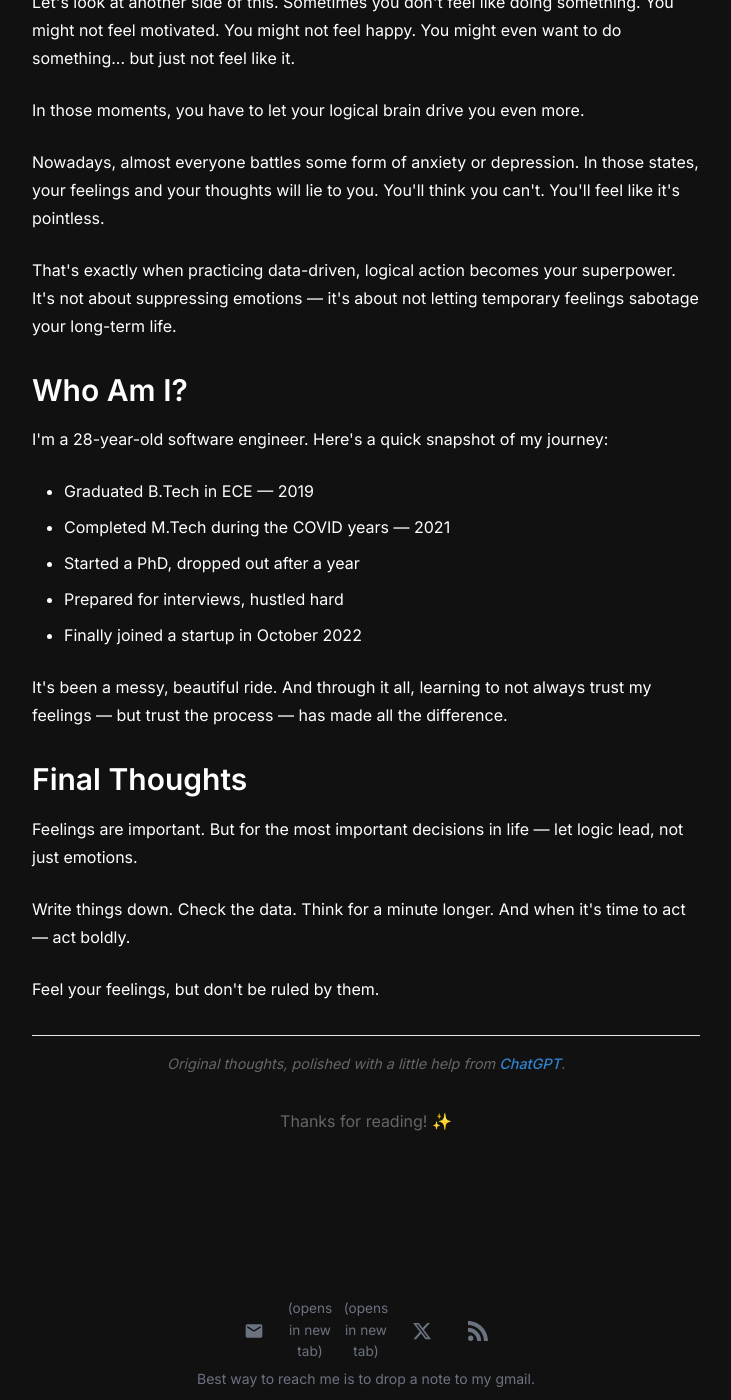
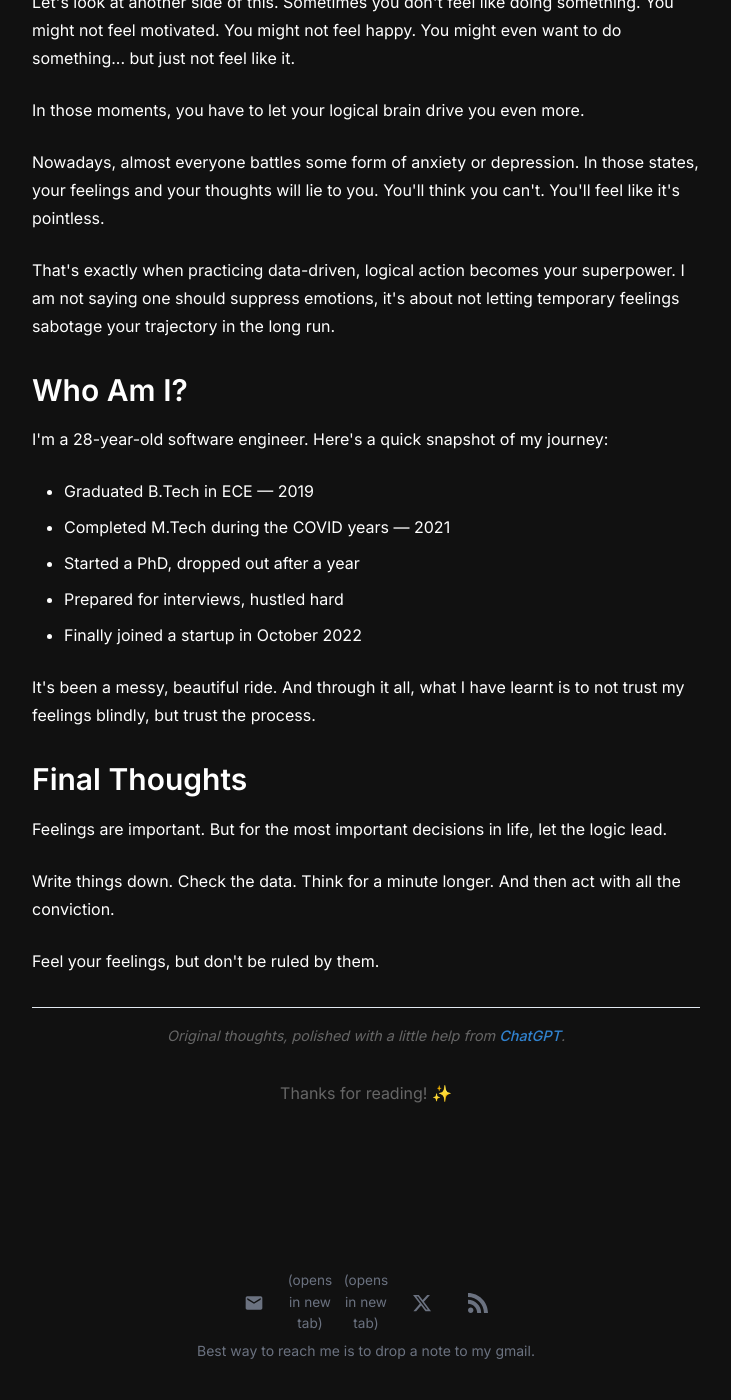
Before and after one commit to BKG123/BKG123.github.io, a Jekyll site: the page built from blog/blog1.html, in a window 1280 px wide and 1400 px high, scrolled down 1277 px. Shown: the whole window, without its empty margins (274-1005 px from the left). Built offline with Jekyll 4.4.1, drawn with Linux system fonts in a browser that asks for light colours; some of the changed text lies outside the part shown.

Commit message:
fix blog

```diff
--- a/blog/blog1.html
+++ b/blog/blog1.html
@@ -62,7 +62,7 @@ description: A thoughtful exploration of how emotions and logic shape our decisi
             </p>
             <p>
                 That's exactly when practicing data-driven, logical action becomes your superpower.
-                It's not about suppressing emotions — it's about not letting temporary feelings sabotage your long-term life.
+                I am not saying one should suppress emotions, it's about not letting temporary feelings sabotage your trajectory in the long run.
             </p>
 
             <h2>Who Am I?</h2>
@@ -79,19 +79,19 @@ description: A thoughtful exploration of how emotions and logic shape our decisi
             </ul>
             <p>
                 It's been a messy, beautiful ride.
-                And through it all, learning to not always trust my feelings — but trust the process — has made all the difference.
+                And through it all, what I have learnt is to not trust my feelings blindly, but trust the process.
             </p>
 
             <h2>Final Thoughts</h2>
             <p>
                 Feelings are important.
-                But for the most important decisions in life — let logic lead, not just emotions.
+                But for the most important decisions in life, let the logic lead.
             </p>
             <p>
                 Write things down.
                 Check the data.
                 Think for a minute longer.
-                And when it's time to act — act boldly.
+                And then act with all the conviction.
             </p>
             <p>
                 Feel your feelings, but don't be ruled by them.
```
Also changed, not shown: other parts of blog/blog1.html (+3 -3 lines), index.html (deleted, +0 -31 lines), Gemfile.lock (added), 11 other files.
